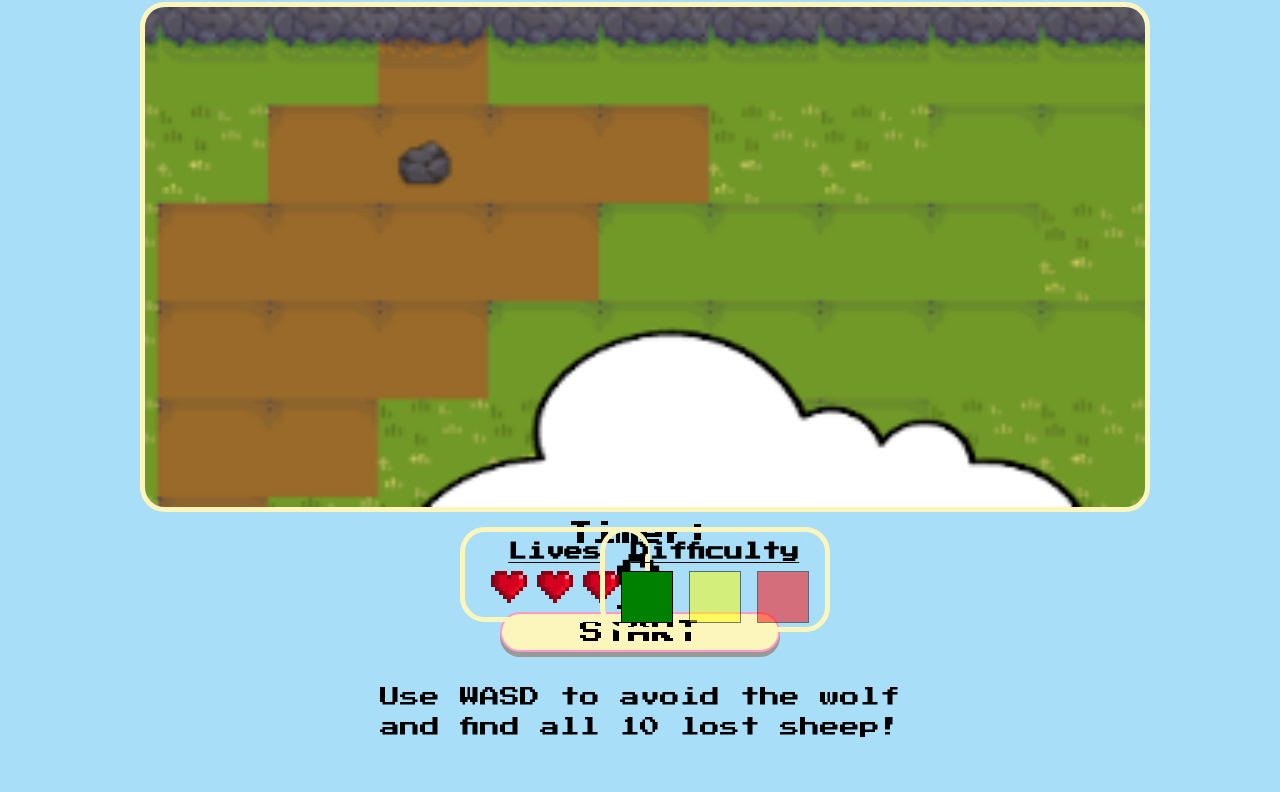
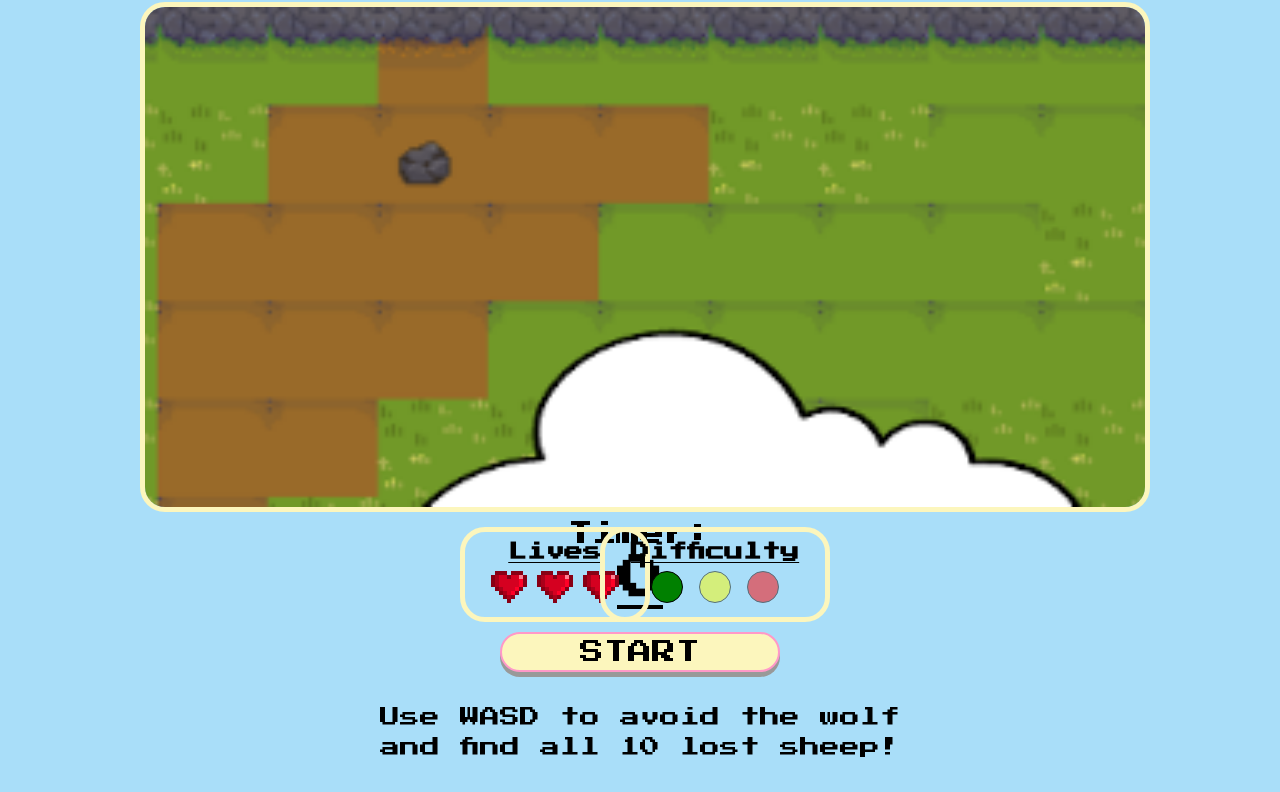
Before and after one commit to alysarnau/counting-sheep, a plain HTML site: page index.html in a window 1280 px wide. Shown: the part 73-865 px from the top of the page. Drawn offline with Linux system fonts and the light colour scheme.

Commit message:
update styling for difficulty selector

```diff
--- a/index.html
+++ b/index.html
@@ -30,7 +30,7 @@
                 <div class ="difficulty" id="med" data-speed="5"></div>
                 <div class ="difficulty" id="hard" data-speed="7"></div>
             </div>
-            <div id="button-container"></div>
+            <div id="button-container">
                 <button id="start">START</button>
                 <button id="pause">PAUSE</button>
                 <button id="reset">RESET</button>
--- a/style.css
+++ b/style.css
@@ -58,6 +58,15 @@ p {
     text-align: center;
 }
 
+.difficulty {
+    display: inline-block;
+    height: 30px;
+    width: 30px;
+    border: solid 1px black;
+    border-radius: 25px;
+    opacity: .5;
+}
+
 .life-heart {
     padding: 0 5px;
 }
@@ -74,6 +83,10 @@ p {
 
 #container {
     text-align: center;
+}
+
+#button-container {
+    margin: 30px 0 15px 0
 }
 
 #timer {
@@ -158,15 +171,7 @@ p {
     border-radius: 25px;
     padding: 10px;
     width: 200px;
-    height: 75px;
-}
-
-.difficulty {
-    display: inline-block;
-    height: 50px;
-    width: 50px;
-    border: solid 1px black;
-    opacity: .5;
+    height: 65px;
 }
 
 #easy {
```
